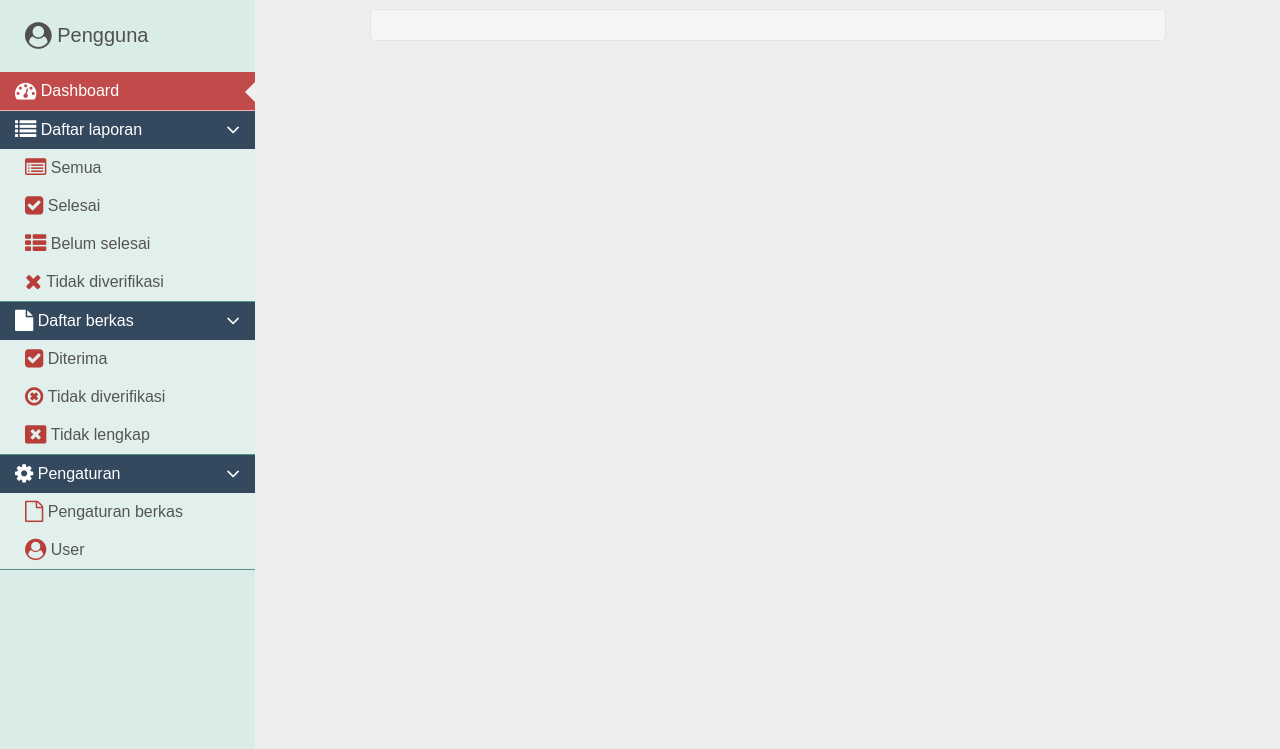
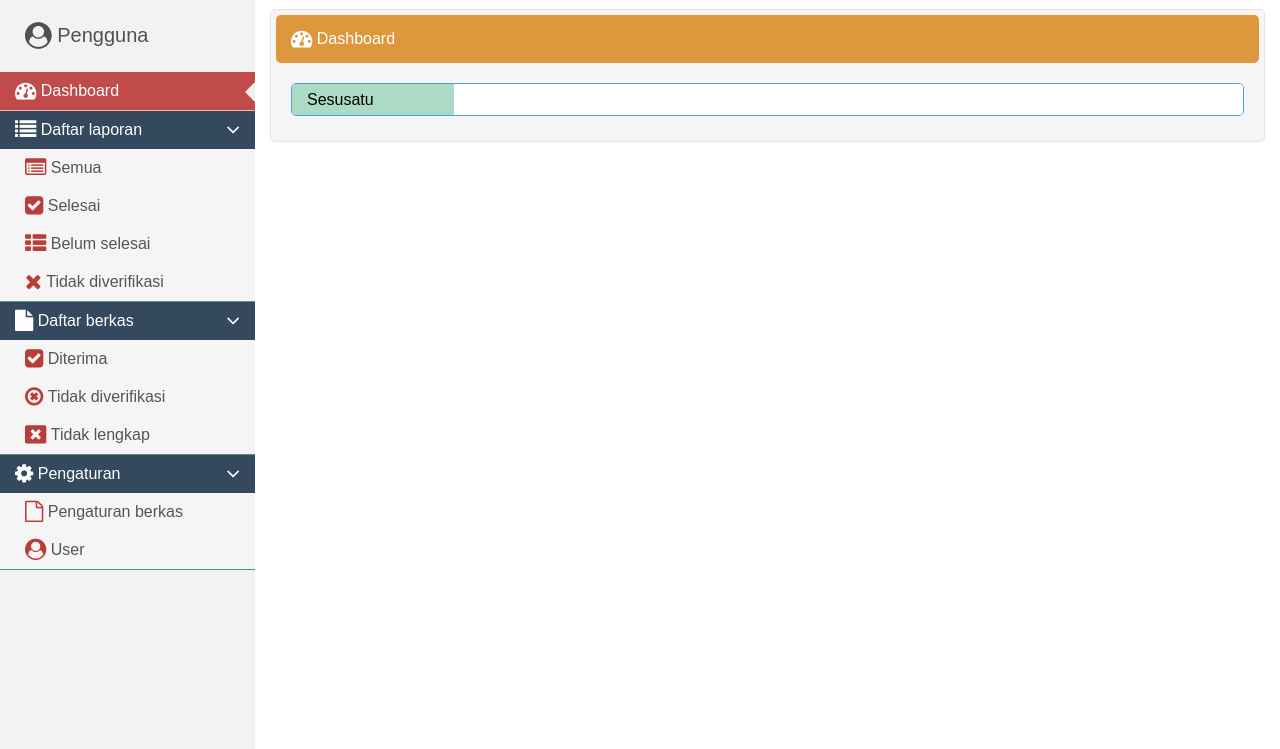
Before and after one commit to andrewyohanes123/discapil, a plain HTML site: page dashboard.html in a window 1280 px wide. Shown: the part 51-800 px from the top of the page. Drawn offline with Linux system fonts and the light colour scheme.

Commit message:
Daily push

```diff
--- a/assets/css/style.css
+++ b/assets/css/style.css
@@ -9,7 +9,7 @@ html {
 body {
   padding: 0;
   margin: 0;
-  background: #eee;
+  background: #ffffff;
   font-family: sans-serif;
 }
 
@@ -408,25 +408,56 @@ code:after {
 }
 
 .input {
-  padding: 5px 15px;
+  padding: 6.5px 15px;
   width: 100%;
   margin: 5px auto;
   box-sizing: border-box;
   border-style: none;
-  box-shadow: 0px 0px 6px 0px rgba(0, 0, 0, 0.34);
+  border: .5px solid #47a3d0;
   font-size: 15px;
   border-radius: 5px;
 }
 
-select > .input {
-  padding: 5px 15px;
+.input-group {
+  display: flex;
   width: 100%;
-  margin: 5px auto;
-  box-sizing: border-box;
-  border-style: none;
-  box-shadow: 0px 0px 6px 0px rgba(0, 0, 0, 0.34);
-  font-size: 15px;
+  overflow: hidden;
   border-radius: 5px;
+  border: 1px solid #47a3d0;
+}
+
+.input-group::after {
+  display: block;
+  content : " ";
+  clear: both;
+}
+
+.input-group .input-addon {
+  background: #acdbc5;
+  padding: 6.5px 15px;
+  margin: 0;
+  float: left;
+  /*border-radius: 5px;*/
+  display: inline-block;
+  width: 20%;
+  overflow: hidden;
+  /*flex: 3;*/
+}
+
+.input-group .input {
+  margin: 0;
+  float: left;
+  display: inline-block;
+  width: 100%;
+  border-radius: 0;
+  border: 0;
+}
+
+.input-group .input:focus ~ .input-addon {
+  /*background : #333;*/
+  outline-style: none;
+  box-shadow: 0px 0px 0px 2px rgba(12, 135, 249, 0.54);
+  transition: .35s all ease-in-out;
 }
 
 .input:focus {
@@ -769,7 +800,7 @@ select > .input {
   right: 0;
   height: 100vh;
   top : 0px;
-  background: #d9ece7;
+  background: #f2f2f2;
   overflow: auto;
   z-index: 20;
 }
--- a/dashboard.html
+++ b/dashboard.html
@@ -52,8 +52,17 @@
       </div>
       <div class="content-area">
         <div class="container">
-          <div class="body">
-
+          <div class="content">
+            <div class="content-head">
+              <p><i class="fa fa-dashboard fa-lg"></i>&nbsp;Dashboard</p>
+            </div>
+            <div class="container">
+              <div class="input-group">
+                <span class="input-addon">Sesusatu</span>
+                <input type="text" class="input" name="" value="">
+                <!-- <span class="input-addon">Test 3</span> -->
+              </div>
+            </div>
           </div>
         </div>
       </div>
```
Also changed, not shown: 1 other file.
